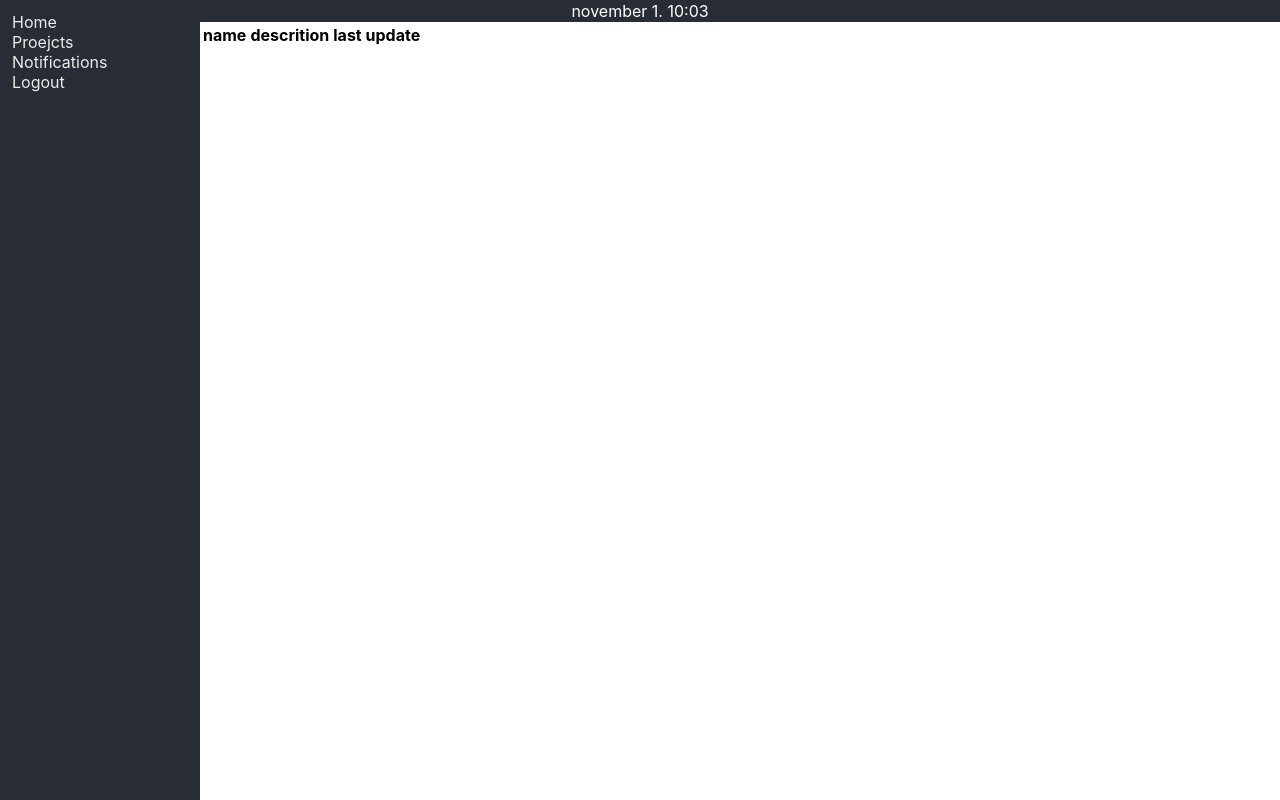
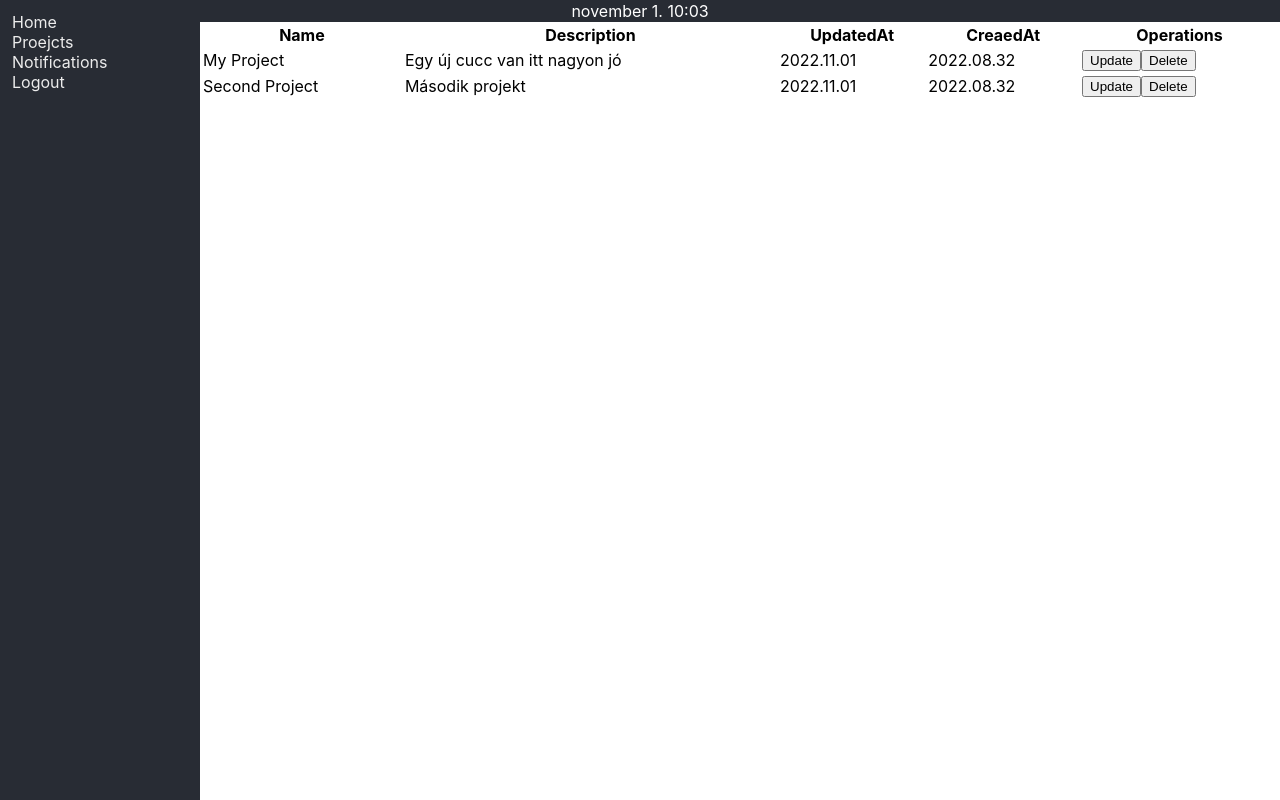
Before and after one commit to BMMiklos/account, a React (Create React App) app in the folder frontend/: page /projects in a window 1280 px wide. Built offline with nearby package versions, Linux system fonts and the light colour scheme.

Commit message:
router rendezése

```diff
--- a/frontend/src/App.js
+++ b/frontend/src/App.js
@@ -1,7 +1,8 @@
-import { Frame } from "./components/layout/frame";
+import { RouterProvider } from "react-router-dom";
+import { router } from "./routes/routes";
 
 function App() {
-  return <Frame/>;
+  return <RouterProvider router={router} />
 }
 
 export default App;
--- a/frontend/src/components/layout/footer.jsx
+++ /dev/null
@@ -1,3 +0,0 @@
-export function Footer() {
-    return <div></div>
-}
--- a/frontend/src/components/layout/frame.jsx
+++ b/frontend/src/components/layout/frame.jsx
@@ -1,14 +1,7 @@
-import { Login } from "../login/login";
 import { NotificationBar } from "../navigation/notification-bar";
 import { Sidebar } from "../navigation/sidebar";
-
+import { Outlet } from "react-router-dom";
 import "./frame.css";
-
-import {
-    Outlet,
-    RouterProvider,
-} from "react-router-dom";
-import { router } from "../../routes/routes";
 
 export function Frame() {
     return <div className="aae-frame">
@@ -24,12 +17,9 @@ export function Frame() {
             </div>
 
             <div className="aae-frame__content">
-                <RouterProvider router={router}>
-                    <Outlet />
-                </RouterProvider>
+                <Outlet />
             </div>
 
         </div>
-
     </div>
 }
--- a/frontend/src/components/navigation/sidebar.jsx
+++ b/frontend/src/components/navigation/sidebar.jsx
@@ -1,10 +1,12 @@
+import { Link } from "react-router-dom";
+import * as React from "react";
 import "./sidebar.css";
 
 export function Sidebar() {
     return <nav className="aae-sidebar">
-        <a className="aae-siderbar__link" href="#">Home</a>
-        <a className="aae-siderbar__link" href="#">Proejcts</a>
-        <a className="aae-siderbar__link" href="#">Notifications</a>
-        <a className="aae-siderbar__link" href="#">Logout</a>
+        <Link className="aae-siderbar__link" to={'/'} >Home</Link>
+        <Link className="aae-siderbar__link" to={'projects'} >Proejcts</Link>
+        <Link className="aae-siderbar__link" to={'/'} >Notifications</Link>
+        <Link className="aae-siderbar__link" to={'/'} >Logout</Link>
     </nav>
 }
--- a/frontend/src/components/project/project-table.css
+++ b/frontend/src/components/project/project-table.css
@@ -0,0 +1,3 @@
+.aae-table {
+    width: 100%;
+}
--- a/frontend/src/components/project/project-table.jsx
+++ b/frontend/src/components/project/project-table.jsx
@@ -1,15 +1,45 @@
 import "./project-table.css";
 
 export function ProjectTable() {
-    return <div>
+    return <div style={{
+        display: 'flex',
+        width: '100%',
+        justifyContent: 'flex-start',
+    }}>
 
-    <table className="aae-table">
-        <tr>
-            <th>name</th>
-            <th>descrition</th>
-            <th>last update</th>
-        </tr>
-    </table>
+        <table className="aae-table">
+            <thead>
+                <tr>
+                    <th>Name</th>
+                    <th>Description</th>
+                    <th>UpdatedAt</th>
+                    <th>CreaedAt</th>
+                    <th>Operations</th>
+                </tr>
+            </thead>
+            <tbody>
+                <tr>
+                    <td>My Project</td>
+                    <td>Egy új cucc van itt nagyon jó</td>
+                    <td>2022.11.01</td>
+                    <td>2022.08.32</td>
+                    <td>
+                        <button>Update</button>
+                        <button>Delete</button>
+                    </td>
+                </tr>
+                <tr>
+                    <td>Second Project</td>
+                    <td>Második projekt</td>
+                    <td>2022.11.01</td>
+                    <td>2022.08.32</td>
+                    <td>
+                        <button>Update</button>
+                        <button>Delete</button>
+                    </td>
+                </tr>
+            </tbody>
+        </table>
 
     </div>
 }
```
Also changed, not shown: frontend/src/routes/routes.js (+13 -5 lines).
